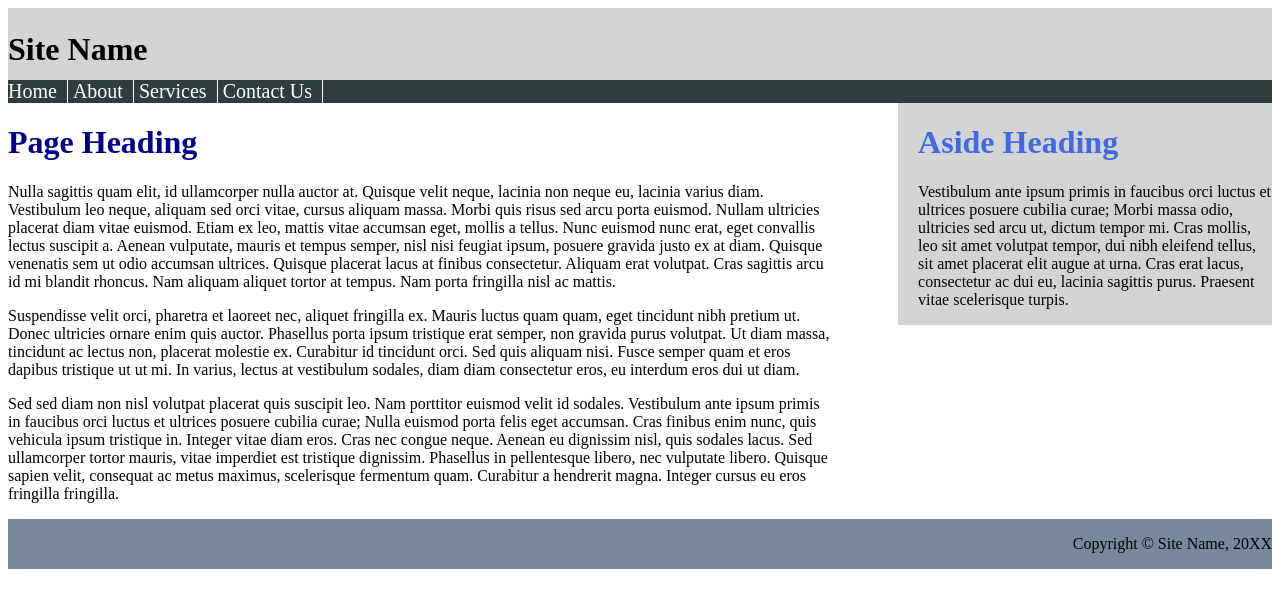
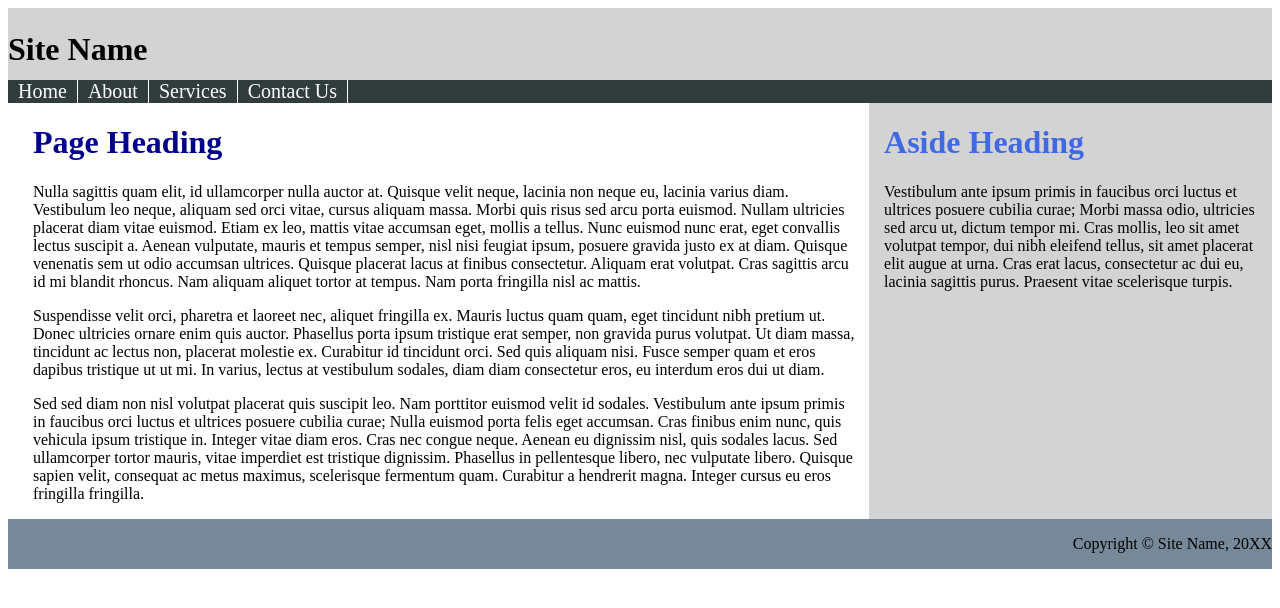
Before and after one commit to anu7007/Template2, a plain HTML site: page src/index.html in a window 1280 px wide. Drawn offline with Linux system fonts and the light colour scheme.

Commit message:
Final Template2

```diff
--- a/src/style.css
+++ b/src/style.css
@@ -16,6 +16,7 @@ body{
         background-color: rgb(49, 61, 61);
         font-size: 20px;
         text-decoration: none;
+        display: flex;
 
     }
     header a{
@@ -24,7 +25,7 @@ body{
         margin: 0px;
         color: white;
         padding-right: 10px;
-        padding-left: 0px;
+        padding-left: 10px;
         border-right: 1px solid white;
 
     }
@@ -33,8 +34,8 @@ body{
 
     }
     #content {
-        background-color: black;
-        width: 100%;
+        background-color: white;
+        /* width: 100%; */
 
     }
     #footer{
@@ -46,24 +47,14 @@ body{
         width: 100%;
         overflow: hidden;
     }
-        #leftbox {
-            float:left;
-            width:65%;
-            display: inline;
-            /* overflow: hidden; */
-            /* height:280px; */
+        #rightbox{
+            background-color: lightgrey;
+            padding-left: 15px;
         }
-        /* #middlebox{
-            float:left;
-            background:Green;
-            width:50%;
-            height:280px; */
-        /* } */
-        #rightbox{
-            float:right;
-            width: 28%;
-            padding-left: 20px;
-            background-color: lightgrey;
-            overflow: hidden;
-            display: inline;
+        #leftbox{
+            padding-right: 10px;
+            padding-left: 25px;
         }
+        #content{
+            display: flex;
+        }
```
Also changed, not shown: src/index.html (+2 -2 lines).
